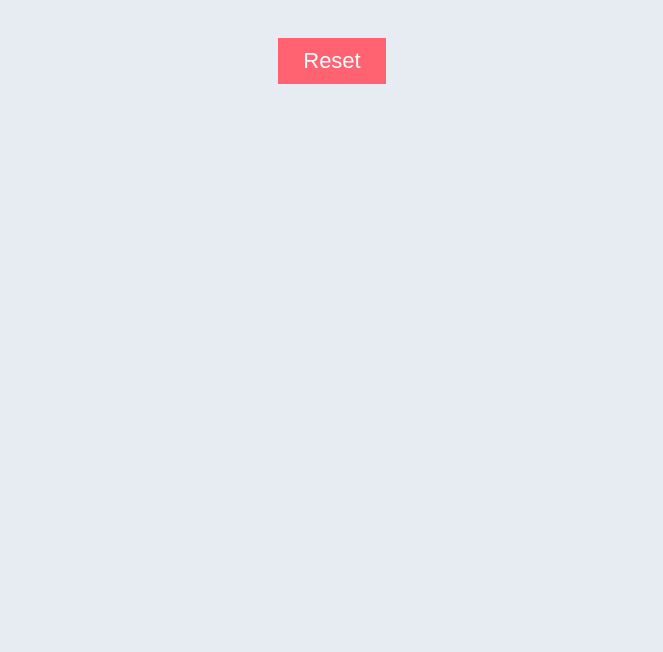
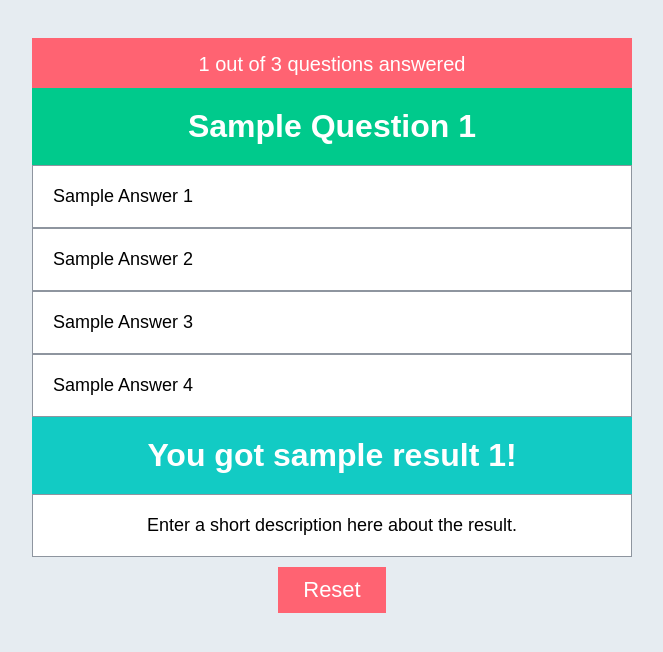
Before and after one commit to DennisM83/vue-quiz-app, a Vue app: page / in a window 1280 px wide. Shown: the top 652 px of the page, without its empty margins (308-971 px from the left). Built offline with nearby package versions, Linux system fonts and the light colour scheme.

Commit message:
refactored names for components

```diff
--- a/src/App.vue
+++ b/src/App.vue
@@ -1,15 +1,21 @@
 <template>
   <div class="ctr">
+    <newQuestions />
+    <newResult />
     <button type="button" class="reset-btn">Reset</button>
   </div>
 </template>
 
 <script>
-
-
+import newQuestions from '@/components/newQuestions'
+import newResult from "@/components/newResult";
 
 export default {
   name: 'App',
+  components: {
+    newQuestions,
+    newResult
+  },
   data () {
     return {
       questions: [
```
Also changed, not shown: src/components/newQuestions.vue (renamed from src/components/Questions.vue), src/components/newResult.vue (renamed from src/components/Result.vue).
